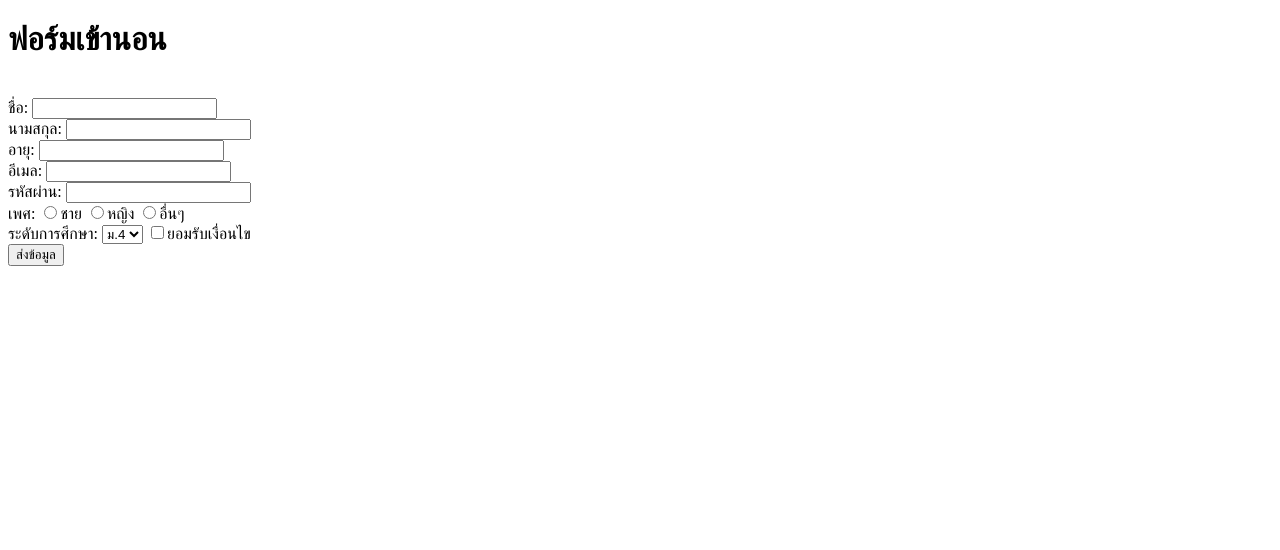
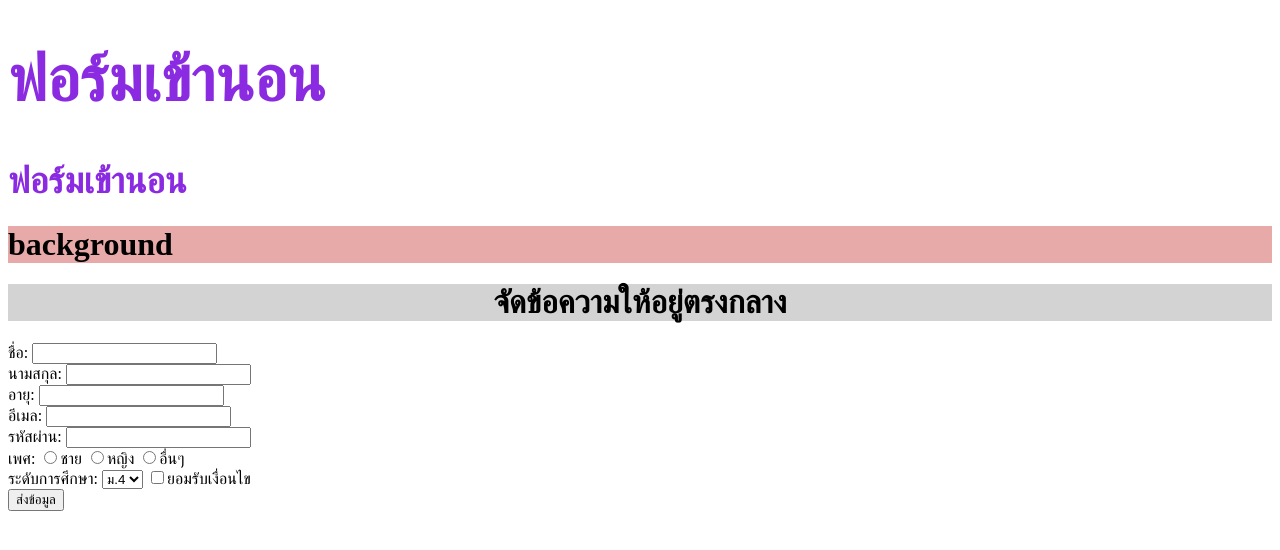
Before and after one commit to zeronatood/formwork-, a plain HTML site: page index.html in a window 1280 px wide. Drawn offline with Linux system fonts and the light colour scheme.

Commit message:
เพิ่มการตกแต่ง

```diff
--- a/index.html
+++ b/index.html
@@ -8,9 +8,18 @@
 </head>
 
 <body>
-    <h1>ฟอร์มเข้านอน</h1>
 
-    <br action="sleep" method="post">
+    <h1 style="color: blueviolet; font-size: 64px;">ฟอร์มเข้านอน</h1>
+    <h1 style="color: blueviolet; font-size: 36px;">ฟอร์มเข้านอน</h1>
+    <h1 style="background-color: rgb(232, 169, 169);">background</h1>
+
+    <h1 style="text-align: center; background-color: lightgray;">จัดข้อความให้อยู่ตรงกลาง</h1>
+
+
+
+
+
+    <form action="sleep" method="post">
         <!---ข้อมูลส่วนตัว--->
         ชื่อ: <input type="text" required><br>
         นามสกุล: <input type="text" required><br>
```
